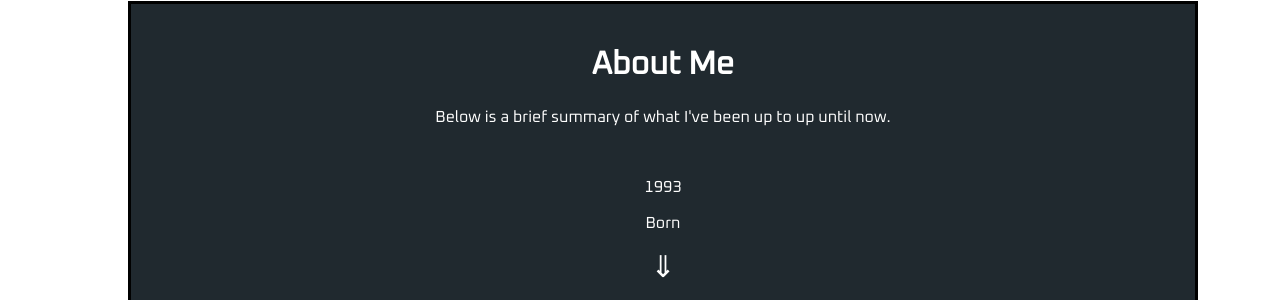
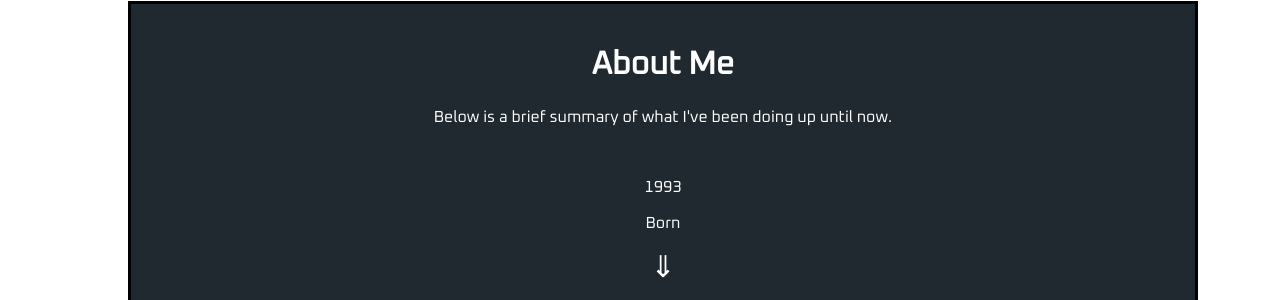
Before and after one commit to Tony8egan/www.TonesDesigns, a Jekyll site: the page built from _posts/2020-04-30-Home.markdown, in a window 1280 px wide and 900 px high, scrolled down 590 px. Shown: the part 151-451 px from the top of the window. Built offline with Jekyll 4.4.1, drawn with Linux system fonts in a browser that asks for light colours.

Commit message:
Monday 4th May Committment

```diff
--- a/_layouts/home.html
+++ b/_layouts/home.html
@@ -260,7 +260,7 @@ img
 
       <h1>About Me</h1>
 
-        <p> Below is a brief summary of what I've been up to up until now.</p>
+        <p> Below is a brief summary of what I've been doing up until now.</p>
     <br>
         <p>1993</p>
         <p>Born</p>
```
